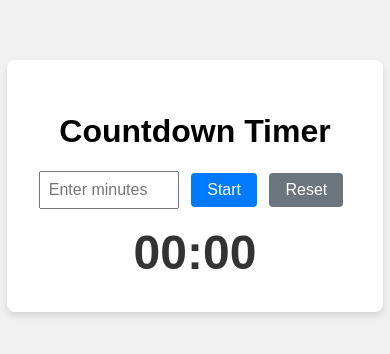
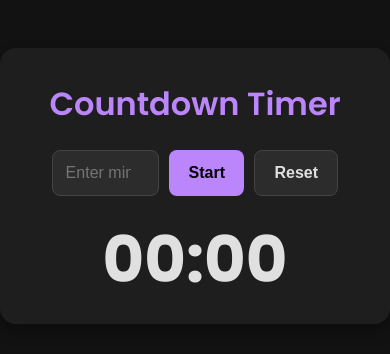
Before and after one commit to bibi10351/SimpleJSTimer, a plain HTML site: page index.html in a window 390 px wide. Shown: the part 236-590 px from the top of the page. Drawn offline with Linux system fonts and the light colour scheme.

Commit message:
feat: Dark Mode UI and Mobile Responsiveness applied

```diff
--- a/index.html
+++ b/index.html
@@ -4,6 +4,9 @@
     <meta charset="UTF-8">
     <meta name="viewport" content="width=device-width, initial-scale=1.0">
     <title>Simple JS Timer</title>
+    <link rel="preconnect" href="https://fonts.googleapis.com">
+    <link rel="preconnect" href="https://fonts.gstatic.com" crossorigin>
+    <link href="https://fonts.googleapis.com/css2?family=Poppins:wght@400;600;700&display=swap" rel="stylesheet">
     <link rel="stylesheet" href="style.css">
 </head>
 <body>
--- a/style.css
+++ b/style.css
@@ -1,58 +1,118 @@
+:root {
+    --bg-color: #121212;
+    --container-bg: #1e1e1e;
+    --text-color: #e0e0e0;
+    --primary-color: #bb86fc;
+    --primary-hover: #9965f4;
+    --secondary-color: #03dac6;
+    --secondary-hover: #018786;
+    --danger-color: #cf6679;
+    --danger-hover: #b00020;
+    --input-bg: #2c2c2c;
+    --input-border: #444;
+}
+
 body {
-    font-family: Arial, sans-serif;
+    font-family: 'Poppins', sans-serif;
     display: flex;
     justify-content: center;
     align-items: center;
     height: 100vh;
     margin: 0;
-    background-color: #f0f0f0;
+    background-color: var(--bg-color);
+    color: var(--text-color);
 }
 
 .container {
     text-align: center;
-    background: white;
-    padding: 2rem;
-    border-radius: 8px;
-    box-shadow: 0 4px 6px rgba(0, 0, 0, 0.1);
+    background: var(--container-bg);
+    padding: 3rem;
+    border-radius: 16px;
+    box-shadow: 0 8px 16px rgba(0, 0, 0, 0.3);
+    width: 90%;
+    max-width: 400px;
+}
+
+h1 {
+    margin-top: 0;
+    font-weight: 600;
+    color: var(--primary-color);
 }
 
 .input-group {
-    margin-bottom: 1rem;
+    margin-bottom: 2rem;
+    display: flex;
+    flex-wrap: wrap;
+    justify-content: center;
+    gap: 10px;
 }
 
 input {
-    padding: 0.5rem;
+    padding: 0.8rem;
     font-size: 1rem;
-    width: 120px;
-    margin-right: 0.5rem;
+    width: 100px;
+    background-color: var(--input-bg);
+    border: 1px solid var(--input-border);
+    border-radius: 8px;
+    color: var(--text-color);
+    text-align: center;
+}
+
+input:focus {
+    outline: none;
+    border-color: var(--primary-color);
 }
 
 button {
-    padding: 0.5rem 1rem;
+    padding: 0.8rem 1.5rem;
     font-size: 1rem;
     cursor: pointer;
-    background-color: #007bff;
-    color: white;
+    background-color: var(--primary-color);
+    color: #000;
     border: none;
-    border-radius: 4px;
-    margin-right: 0.5rem;
+    border-radius: 8px;
+    font-weight: 600;
+    transition: background-color 0.2s;
 }
 
 button:hover {
-    background-color: #0056b3;
+    background-color: var(--primary-hover);
 }
 
 #resetBtn {
-    background-color: #6c757d;
+    background-color: var(--input-bg);
+    color: var(--text-color);
+    border: 1px solid var(--input-border);
 }
 
 #resetBtn:hover {
-    background-color: #545b62;
+    background-color: #3a3a3a;
 }
 
 #timerDisplay {
-    font-size: 3rem;
-    font-weight: bold;
-    color: #333;
+    font-size: 5rem;
+    font-weight: 700;
+    color: var(--text-color);
     margin-top: 1rem;
+    line-height: 1;
+    font-variant-numeric: tabular-nums;
 }
+
+/* Responsive Adjustments */
+@media (max-width: 480px) {
+    .container {
+        padding: 2rem;
+    }
+
+    #timerDisplay {
+        font-size: 4rem;
+    }
+
+    input {
+        width: 80px;
+    }
+
+    button {
+        padding: 0.6rem 1.2rem;
+    }
+}
```
